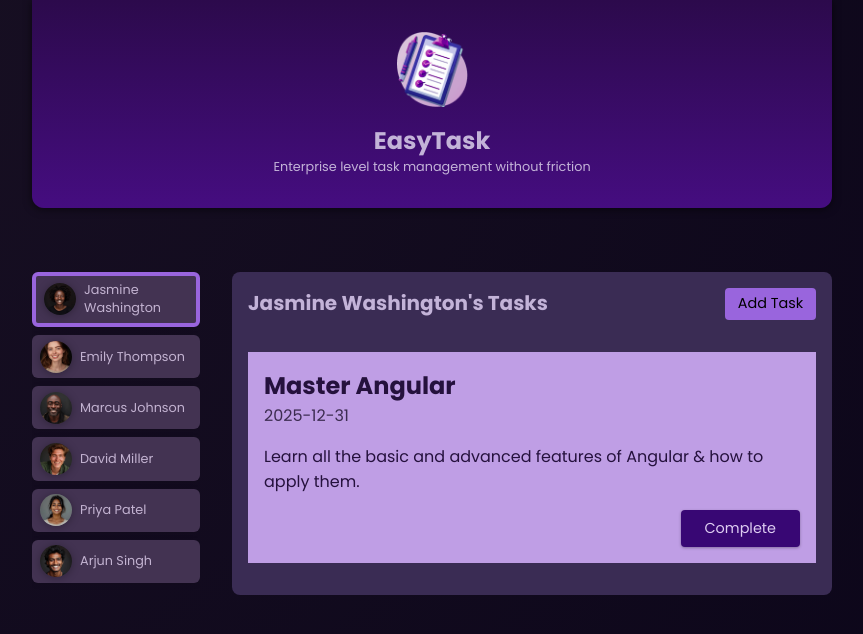
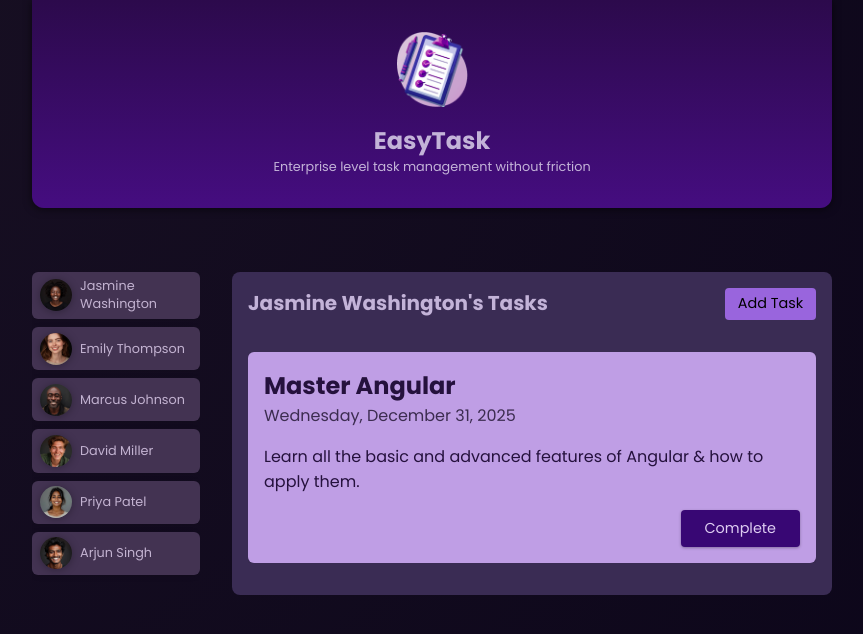
Before and after one commit to shivrajpro/first-angular17-app, an Angular app: page / in a window 1280 px wide. Both pictures are taken after a click on the button "Jasmine Washington". Shown: the top 634 px of the page, without its empty margins (208-1071 px from the left). Built offline with nearby package versions, Linux system fonts and the light colour scheme.

Commit message:
adding card and date pipe

```diff
--- /dev/null
+++ b/src/app/shared/card/card.component.css
@@ -0,0 +1,5 @@
+div {
+    border-radius: 6px;
+    box-shadow: 0 1px 6px rgba(0, 0, 0, 0.1);
+    overflow: hidden;
+}
--- /dev/null
+++ b/src/app/shared/card/card.component.html
@@ -0,0 +1,3 @@
+<div>
+    <ng-content />
+</div>
--- a/src/app/tasks/task/task.component.html
+++ b/src/app/tasks/task/task.component.html
@@ -1,8 +1,10 @@
+<app-card>
     <article>
         <h2>{{task.title}}</h2>
-    <time>{{task.dueDate}}</time>
+        <time>{{task.dueDate | date:'fullDate'}}</time>
         <p>{{task.summary}}</p>
         <p class="actions">
             <button (click)="onTaskComplete()">Complete</button>
         </p>
     </article>
+</app-card>
--- a/src/app/tasks/task/task.component.ts
+++ b/src/app/tasks/task/task.component.ts
@@ -1,10 +1,12 @@
 import { Component, EventEmitter, Input, Output } from '@angular/core';
 import { type Task } from './task.model';
+import { CardComponent } from '../../shared/card/card.component';
+import { DatePipe } from '@angular/common';
 
 @Component({
   selector: 'app-task',
   standalone: true,
-  imports: [],
+  imports: [CardComponent, DatePipe],
   templateUrl: './task.component.html',
   styleUrl: './task.component.css',
 })
--- a/src/app/user/user.component.css
+++ b/src/app/user/user.component.css
@@ -1,9 +1,3 @@
-div {
-    border-radius: 6px;
-    box-shadow: 0 1px 6px rgba(0, 0, 0, 0.1);
-    overflow: hidden;
-}
-
 button {
     display: flex;
     align-items: center;
--- a/src/app/user/user.component.html
+++ b/src/app/user/user.component.html
@@ -1,6 +1,6 @@
-<div [class.active]="selected">
+<app-card [class.active]="selected">
     <button (click)="onSelectUser()">
         <img [src]="imagePath" [alt]="user.name" />
         <span>{{user.name}}</span>
     </button>
-</div>
+</app-card>
--- a/src/app/user/user.component.ts
+++ b/src/app/user/user.component.ts
@@ -8,6 +8,7 @@ import {
 } from '@angular/core';
 import { DUMMY_USERS } from '../dummy-users';
 import { User } from './user.model';
+import { CardComponent } from '../shared/card/card.component';
 
 const randomIndex = Math.floor(Math.random() * DUMMY_USERS.length);
 
@@ -20,7 +21,7 @@ const randomIndex = Math.floor(Math.random() * DUMMY_USERS.length);
 @Component({
   selector: 'app-user',
   standalone: true,
-  imports: [],
+  imports: [CardComponent],
   templateUrl: './user.component.html',
   styleUrl: './user.component.css',
 })
```
Also changed, not shown: src/app/shared/card/card.component.ts (added, +12 -0 lines), 1 other file (tests, documents, lock files or other folders). Lines whose indentation alone changed are shown as unchanged.
